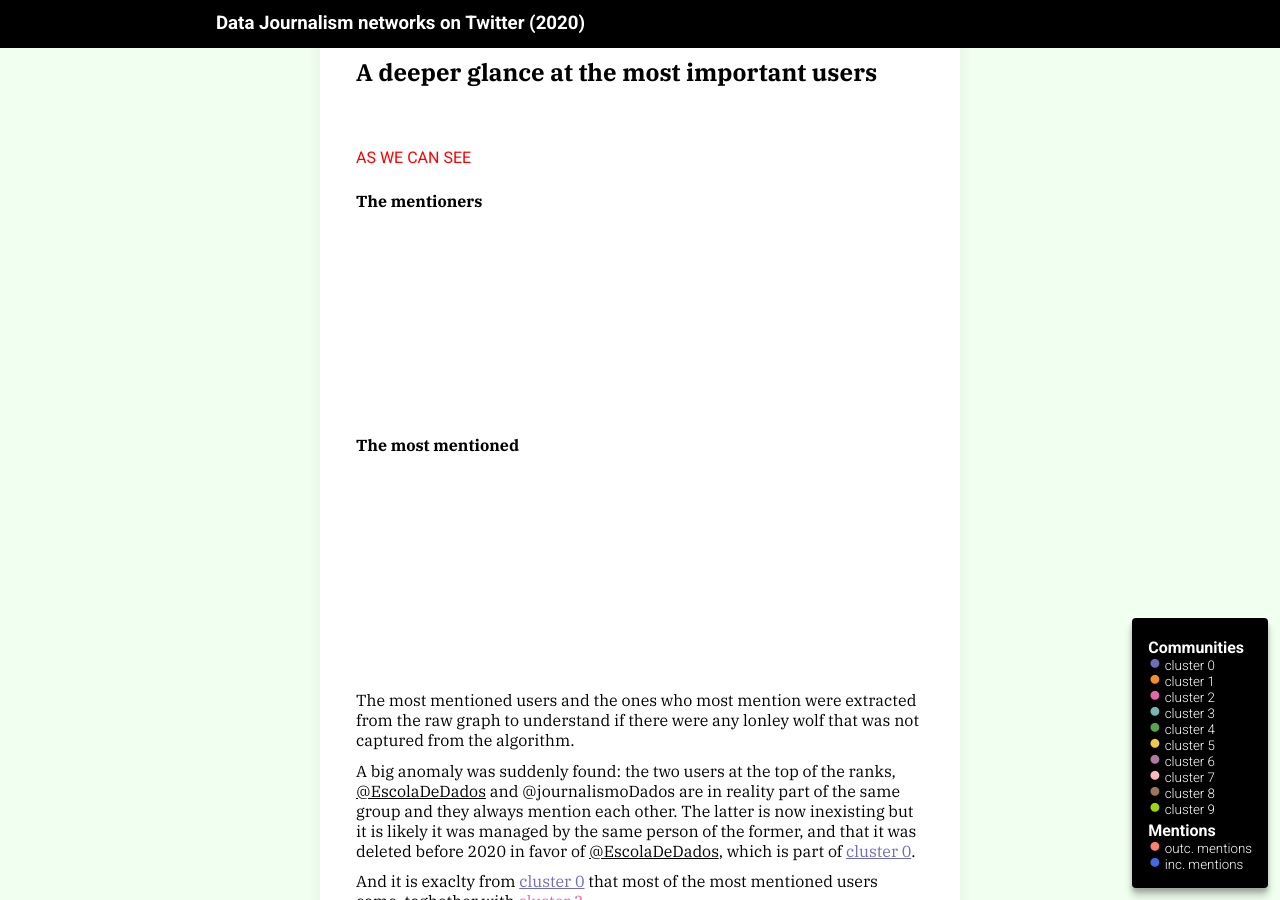
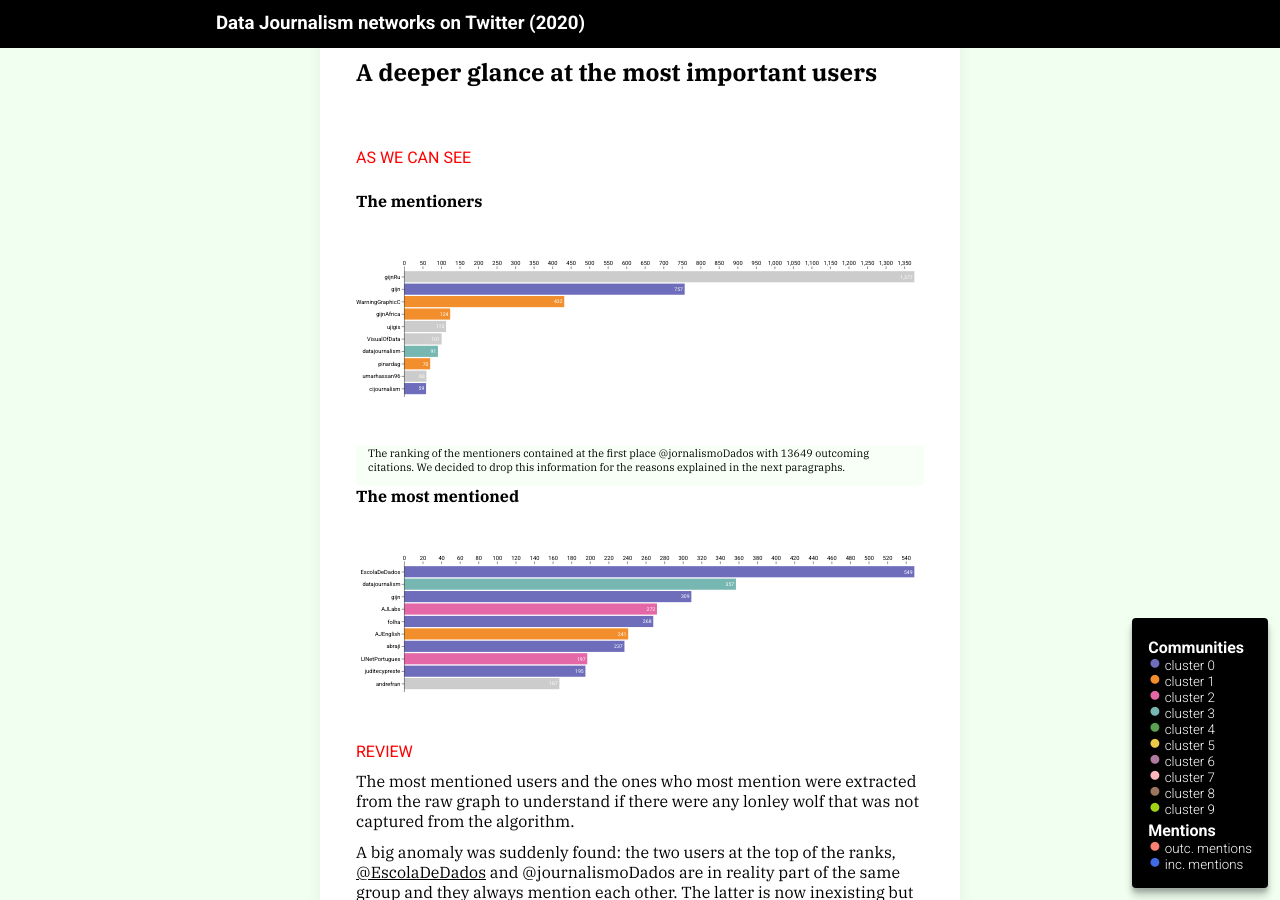
Before and after one commit to Sblbl/ddj_net_viewer, a Jekyll site: the page built from index.markdown, in a window 1280 px wide and 900 px high, scrolled down 2920 px. Built offline with Jekyll 4.4.1, drawn with Linux system fonts in a browser that asks for light colours; a script that is not in the unit is left out.

Commit message:
revision of inc/outc mentions

```diff
--- a/index.markdown
+++ b/index.markdown
@@ -92,9 +92,15 @@ layout: default
 	</div>
 	<h5>The mentioners</h5>
 	<svg id='viz_4' class='small_viz'></svg>
+	<div class='note'>
+		<p>
+			The ranking of the mentioners contained at the first place @jornalismoDados with 13649 outcoming citations. We decided to drop this information for the reasons explained in the next paragraphs.
+		</p>
+	</div>
 	<h5>The most mentioned</h5>
 	<svg id='viz_5' class='small_viz'></svg>
 	<div class='texts' id='reason_jornalismoDados'>
+		<p><span class="TODO">REVIEW</span></p>
 		<p>
 			The most mentioned users and the ones who most mention were extracted from the raw graph to understand if there were any lonley wolf that was not captured from the algorithm.
 		</p>
--- /dev/null
+++ b/script/script_3.js
@@ -0,0 +1,102 @@
+document.addEventListener('DOMContentLoaded', function(event) {
+	spreaders = [
+			//{name : 'journalismoDados', ments: 13649, cluster: -1},
+			{name : 'gijnRu', ments: 1377, cluster:  -1},
+			{name : 'gijn', ments: 757, cluster:  0 },
+			{name : 'WarningGraphicC', ments: 432, cluster: 1},
+			{name : 'gijnAfrica', ments: 124, cluster:  1},
+			{name : 'ujigis', ments: 113, cluster:  -1},
+			{name : 'VisualOfData', ments: 101, cluster:  -1},
+			{name : 'datajournalism', ments: 91, cluster: 3},
+			{name : 'pinardag', ments: 70, cluster: 1},
+			{name : 'umarhassan96', ments: 60, cluster: -1},
+			{name : 'cijournalism', ments: 59, cluster: 0}
+		]
+
+	publishers = [
+		{name : 'EscolaDeDados', ments: 549, cluster: 0},
+		{name : 'datajournalism', ments: 357, cluster: 3},
+		{name : 'gijn', ments: 309, cluster: 0},
+		{name : 'AJLabs', ments: 272, cluster: 2},
+		{name : 'folha', ments: 268, cluster: 0},
+		{name : 'AJEnglish', ments: 241, cluster: 1},
+		{name : 'abraji', ments: 237, cluster: 0},
+		{name : 'IJNetPortugues', ments: 197, cluster: 2},
+		{name : 'juditecypreste', ments: 195, cluster: 0},
+		{name : 'andrefran', ments: 167, cluster: -1}
+	]
+
+	bar(spreaders, '#viz_4')
+	bar(publishers, '#viz_5')
+})
+
+function bar(data, id) {
+	let margin = 45
+	let svg_3 = d3.select(id)
+
+	svg_3.attr('viewBox', [-margin*1.5, 0, width+margin, $(`${id}`).height()+(margin/2)])
+
+	let barHeight = 25
+	let height = Math.ceil((data.length + 0.1) * barHeight) + (margin*2)
+
+	x = d3.scaleLinear()
+		.domain([0, d3.max(data, d => d.ments)])
+		.range([margin, width - margin])
+
+	let y = d3.scaleBand()
+		.domain(d3.range(data.length))
+		.rangeRound([0, height - margin])
+		.padding(0.1)
+
+	format = x.tickFormat(20, data.format)
+
+	yAxis = g => g
+		.attr('transform', `translate(${margin},0)`)
+		.call(d3.axisLeft(y).tickFormat(i => data[i].name).tickSizeOuter(0))
+	xAxis = g => g
+		.attr('transform', `translate(0, 0)`)
+		.call(d3.axisTop(x).ticks(width / 40, data.format))
+		.call(g => g.select('.domain').remove())
+
+	svg_3.append('g')
+		.selectAll('rect')
+		.data(data)
+		.join('rect')
+			.attr('x', x(0))
+			.attr('y', (d, i) => y(i))
+			.attr('class', d => {
+				if (d.cluster >=0) {
+					return `g_${d.cluster}`
+				} else {
+					return 'no_g'
+				}
+
+			})
+			.attr('width', d => x(d.ments) - x(0))
+			.attr('height', y.bandwidth())
+
+	svg_3.append('g')
+	.attr('fill', 'white')
+	.attr('text-anchor', 'end')
+	.attr('font-family', 'sans-serif')
+	.attr('font-size', 12)
+	.selectAll('text')
+	.data(data)
+	.join('text')
+		.attr('x', d => x(d.ments))
+		.attr('y', (d, i) => y(i) + y.bandwidth() / 2)
+		.attr('dy', '0.35em')
+		.attr('dx', -4)
+		.text(d => format(d.ments))
+		.call(text => text.filter(d => x(d.ments) - x(0) < 20) // short bars
+			.attr('dx', +4)
+			.attr('fill', 'black')
+			.attr('text-anchor', 'start')
+		)
+
+	svg_3.append('g')
+		.call(xAxis)
+
+	svg_3.append('g')
+		.call(yAxis)
+}
```
Also changed, not shown: 3 other files.
